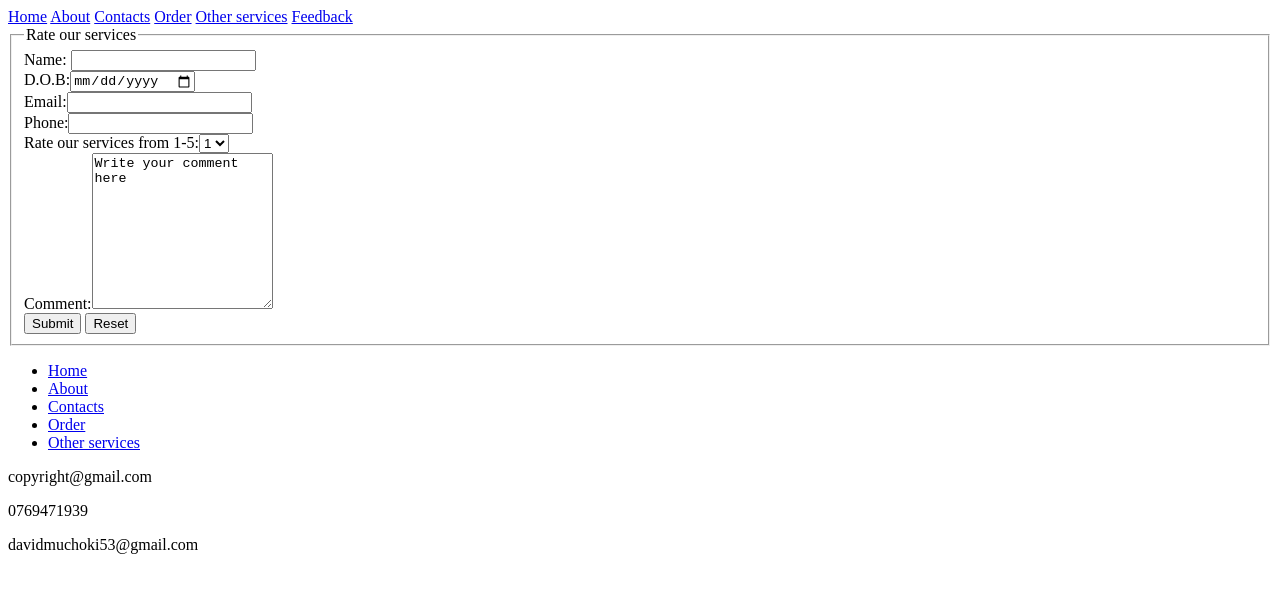
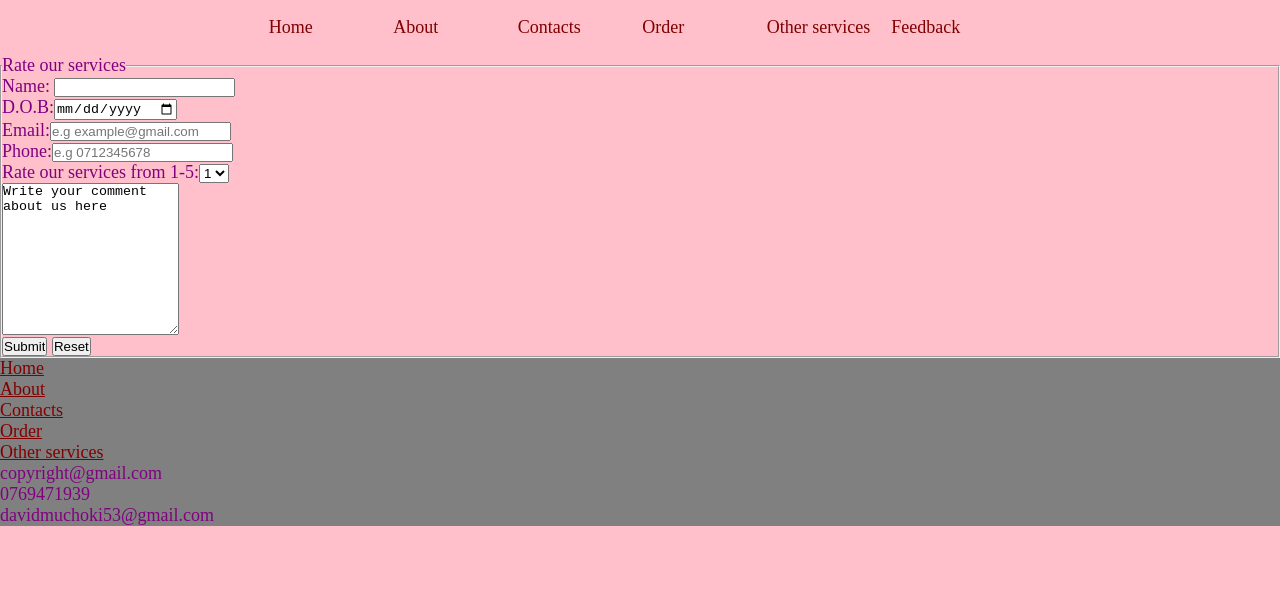
Before and after one commit to Muchoki101/DavidMuchoki, a plain HTML site: page review.html in a window 1280 px wide. Drawn offline with Linux system fonts and the light colour scheme.

Commit message:
Update review.html

```diff
--- a/review.html
+++ b/review.html
@@ -2,7 +2,7 @@
 <head>
 <title>review form</title>
 </head>
-<link rel="stylesheet" href="css\style.css">
+<link rel="stylesheet" href="style.css">
 <body>
 <div class="topnav">
 <a href="home.html">Home</a>
@@ -16,13 +16,13 @@
 <fieldset>
 <legend>Rate our services</legend>
 <label>Name:</label>
-<input type="text" name="text"/><br>
+<input type="text" name="text" place holder="e.g XXX XXX XXX"/><br>
 D.O.B:<input type="date" name="D.O.B"/><br>
-Email:<input type="Gmail" name="Email"/><br>
-Phone:<input type="tel"  Id="phone" name="phone"/><br>
+Email:<input type="Gmail" name="Email" placeholder="e.g example@gmail.com"/><br>
+Phone:<input type="tel"  Id="phone" name="phone" placeholder="e.g 0712345678"/><br>
 Rate our services from 1-5:<select><option>1</option><option>2</option><option>3</option><option>4</option><option>5</option>
 </select><br>
-Comment:<textarea cols="20" rows="10">Write your comment here</textarea><br>
+<textarea cols="20" rows="10">Write your comment about us here</textarea><br>
 <input type="submit" name="submit"></input>
 <input type="reset" name="Clear"></input>
 </fieldset>
```
